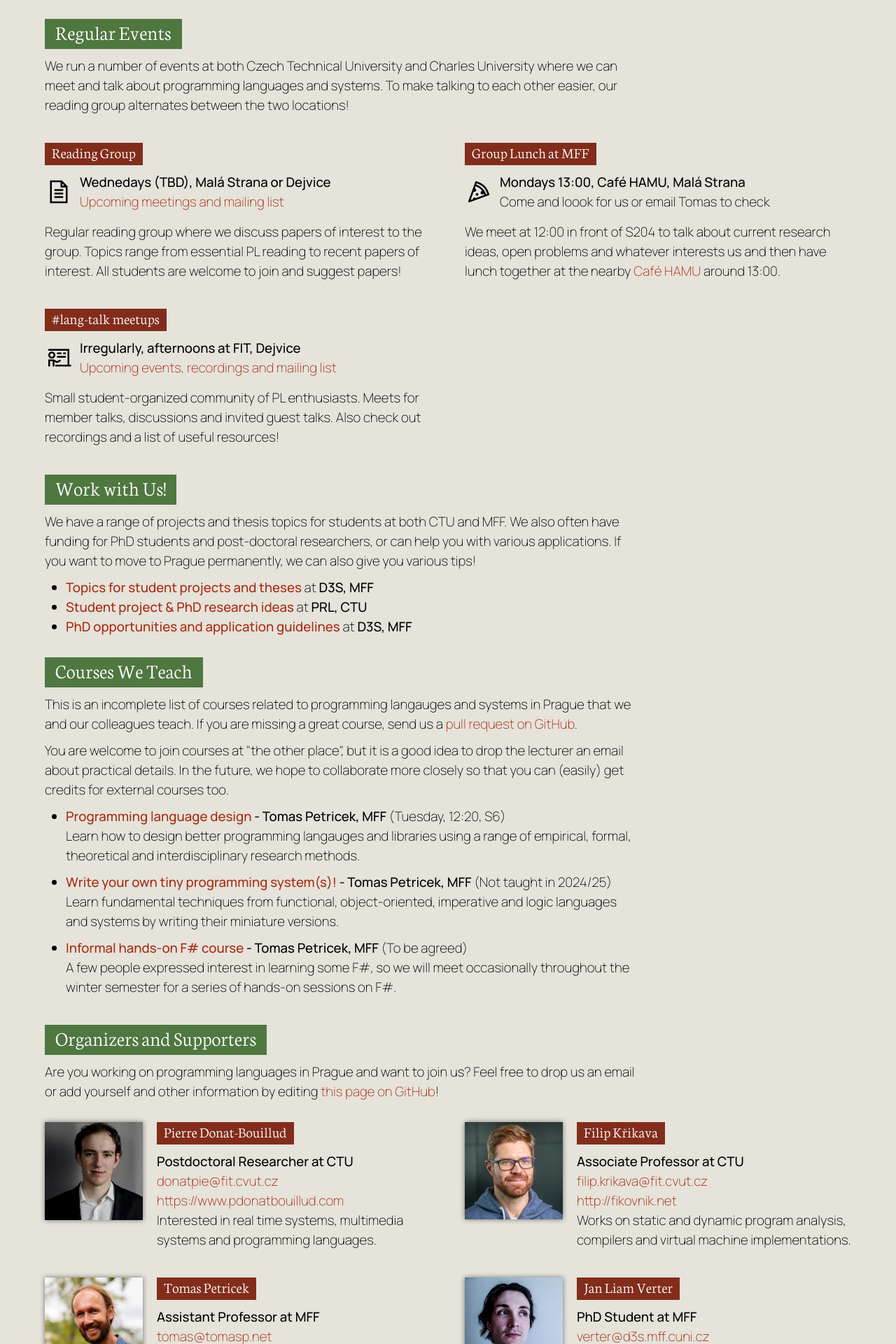
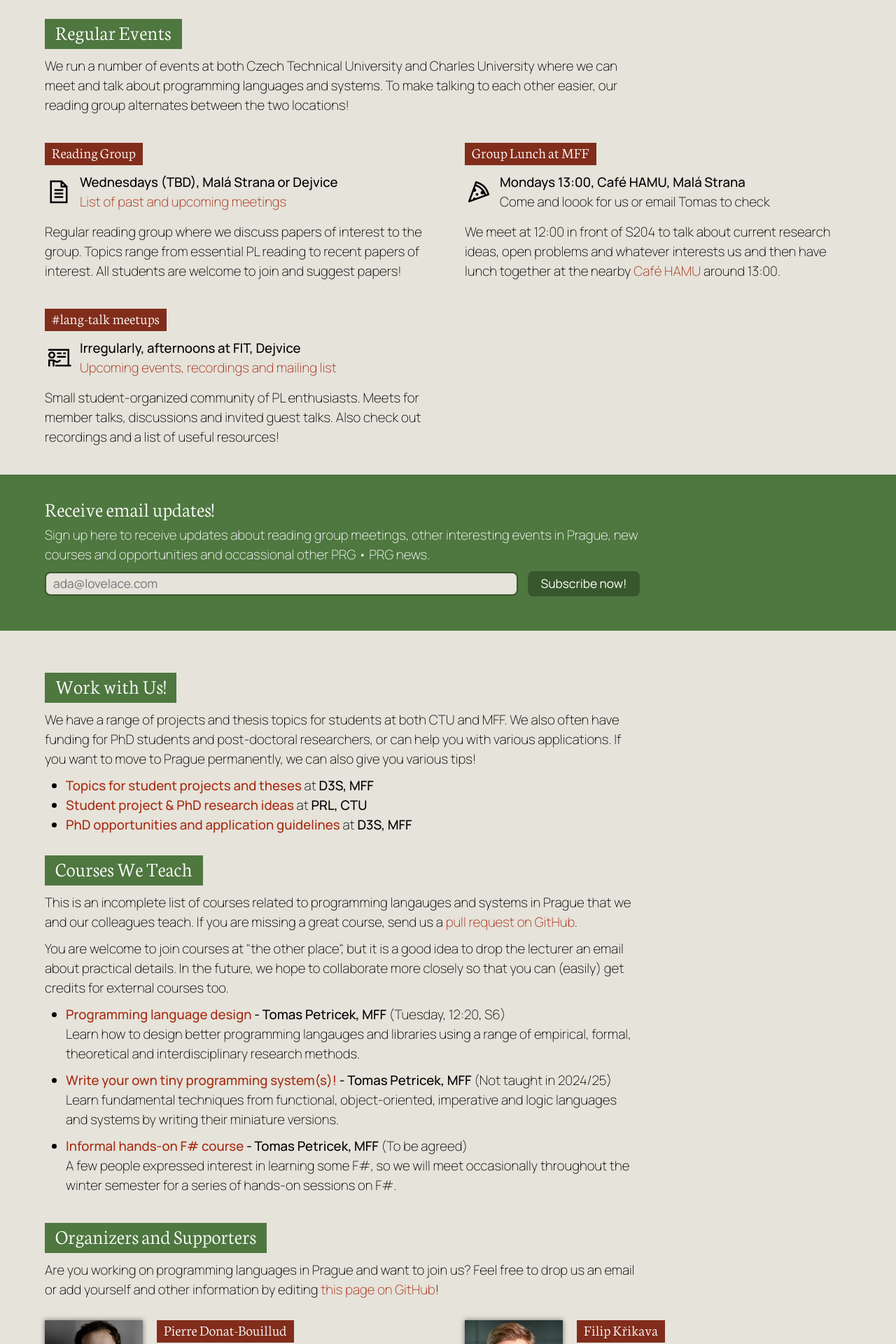
Before and after one commit to prgprg-org/prgprg-org.github.io, a Jekyll site: the page built from index.html, in a window 1280 px wide. Shown: the part 477-2397 px from the top of the page at 70% size. Built offline with Jekyll 4.4.1, drawn with Linux system fonts in a browser that asks for light colours.

Commit message:
Add inline google forms signup

```diff
--- a/index.html
+++ b/index.html
@@ -29,8 +29,8 @@ layout: default
     <h3>Reading Group</h3>
     <i class="las la-file-alt"></i>
     <ul class="condensed">
-      <li><strong>Wednedays (TBD), Malá Strana or Dejvice</strong></li>
-      <li><a href="https://github.com/prgprg-org/reading-group">Upcoming meetings and mailing list</a></li>
+      <li><strong>Wednesdays (TBD), Malá Strana or Dejvice</strong></li>
+      <li><a href="https://github.com/prgprg-org/reading-group">List of past and upcoming meetings</a></li>
     </ul>
     <p>
       Regular reading group where we discuss papers of interest to the group.
@@ -61,7 +61,20 @@ layout: default
       Small student-organized community of PL enthusiasts. Meets for member talks, discussions and
       invited guest talks. Also check out recordings and a list of useful resources!</p>
   </div>
-</div><div class="row">
+</div>
+</div>
+<div class="signup-wrapper"><div class="container"><div class="row">
+  <div class="col-9-md signup">
+    <h2>Receive email updates!</h2>
+    <p>Sign up here to receive updates about reading group meetings, other interesting events in Prague, new courses and opportunities and occassional other PRG &#x2022; PRG news.</p>
+    <form action="https://docs.google.com/forms/u/0/d/e/1FAIpQLSeqF4rBl1Xp-Pf7IALIP9NVWCA5p428UqA7AhkkrkDRT0o-Jw/formResponse" method="POST">
+      <input type="email" placeholder="ada@lovelace.com" name="entry.1560051747" id="entry.1560051747">
+      <button type="submit">Subscribe now!</button>
+    </form>
+  </div>
+</div></div></div>
+<div class="container">
+<div class="row">
   <div class="col-9-md">
     <h2>Work with Us!</h2>
     <p>We have a range of projects and thesis topics for students at both CTU and MFF.
--- a/styles/style.css
+++ b/styles/style.css
@@ -74,6 +74,14 @@ article .condensed li { margin-bottom:0px; }
 article li p { margin-bottom:0px; }
 article strong { font-weight:500; }
 
+.signup-wrapper { background-color:#4F7740; padding:30px 0px 40px 0px; margin:30px 0px;}
+article .signup h2 { color:white; font:300 22pt "Neuton", serif; background:none; padding:0px; margin:0px 0px 5px 0px; }
+article .signup p { color:white; }
+.signup button, .signup input { font:400 13pt "Manrope", sans-serif; line-height:1.5em; }
+.signup input { padding:2px 10px; margin:0px 10px 10px 0px;  width:calc(100% - 200px); min-width:200px; background:#E5E3DA; border:solid 2px #38572d; border-radius:8px; }
+.signup button { width:160px; background:#38572d; color:white; border-style:none; border-radius:8px; padding:5px 10px; cursor:pointer; }
+.signup button:hover { background:#294220; }
+
 a, a:visited { color:#a92b12; text-decoration:none; }
 a:hover, a:active { text-decoration:underline; }
 
```
